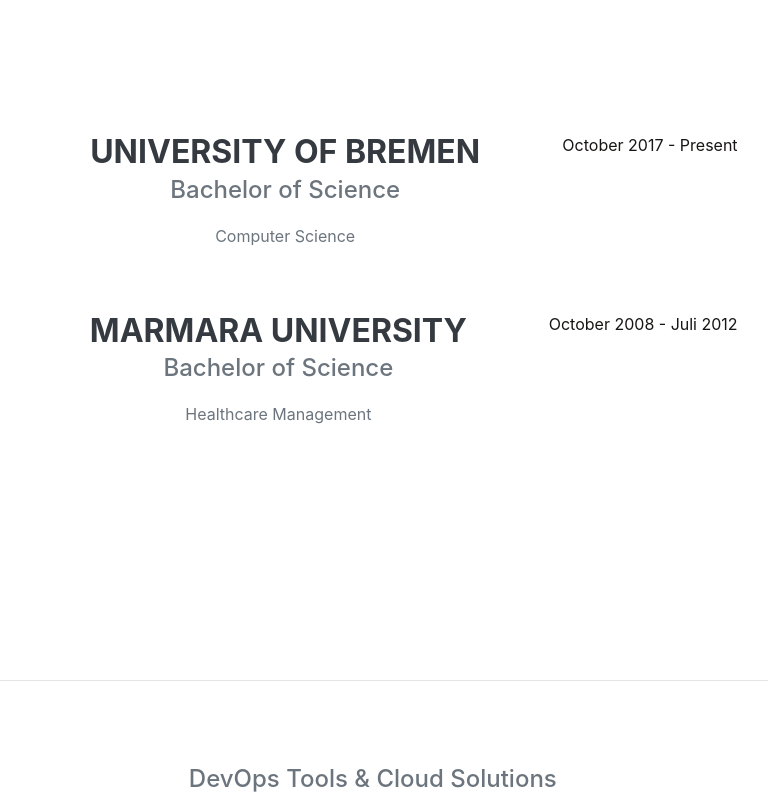
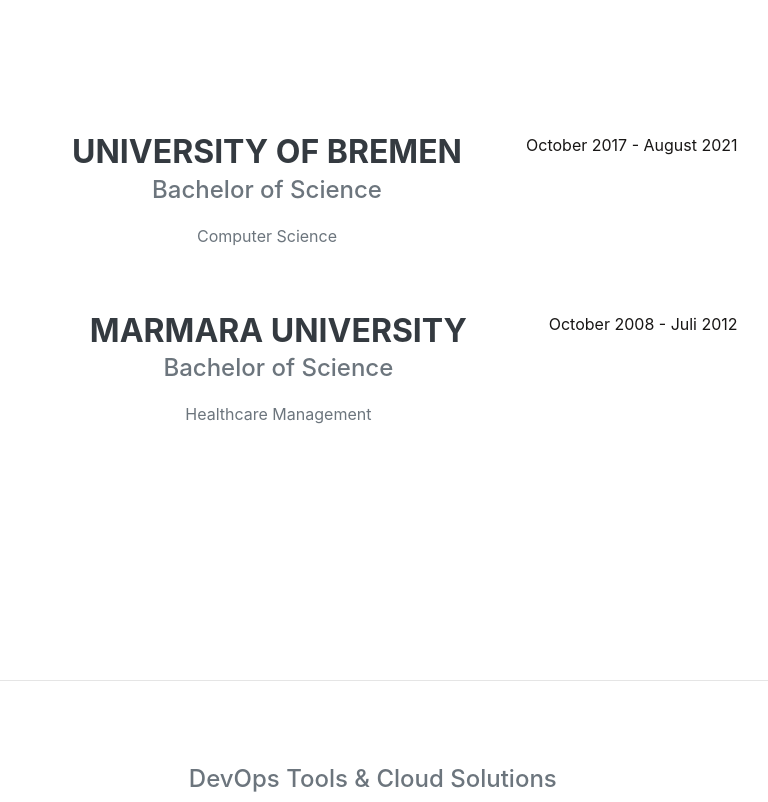
Before and after one commit to mbaykara/archive.mbaykara, a plain HTML site: page index.html in a window 1280 px wide. Shown: the part 2420-3222 px from the top of the page, without its empty margins (312-1080 px from the left). Drawn offline with nearby package versions, Linux system fonts and the light colour scheme; a web font is replaced by a local one.

Commit message:
Update index.html

```diff
--- a/index.html
+++ b/index.html
@@ -109,7 +109,7 @@
                             <div>Computer Science </div>
                             <p> </p>
                         </div>
-                        <div class="flex-shrink-0"><span class="text-primary">October 2017 - Present</span></div>
+                        <div class="flex-shrink-0"><span class="text-primary">October 2017 - August 2021</span></div>
                     </div>
                     <div class="d-flex flex-column flex-md-row justify-content-between">
                         <div class="flex-grow-1">
```
